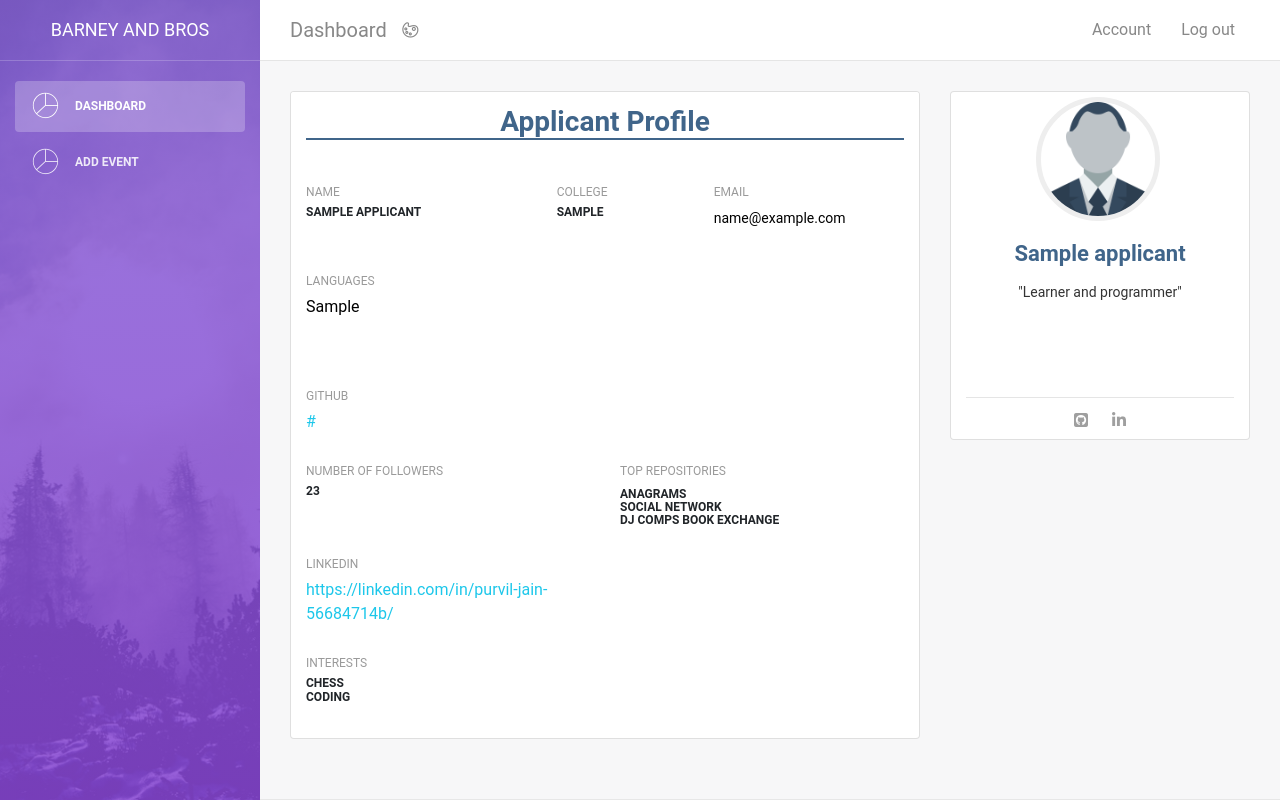
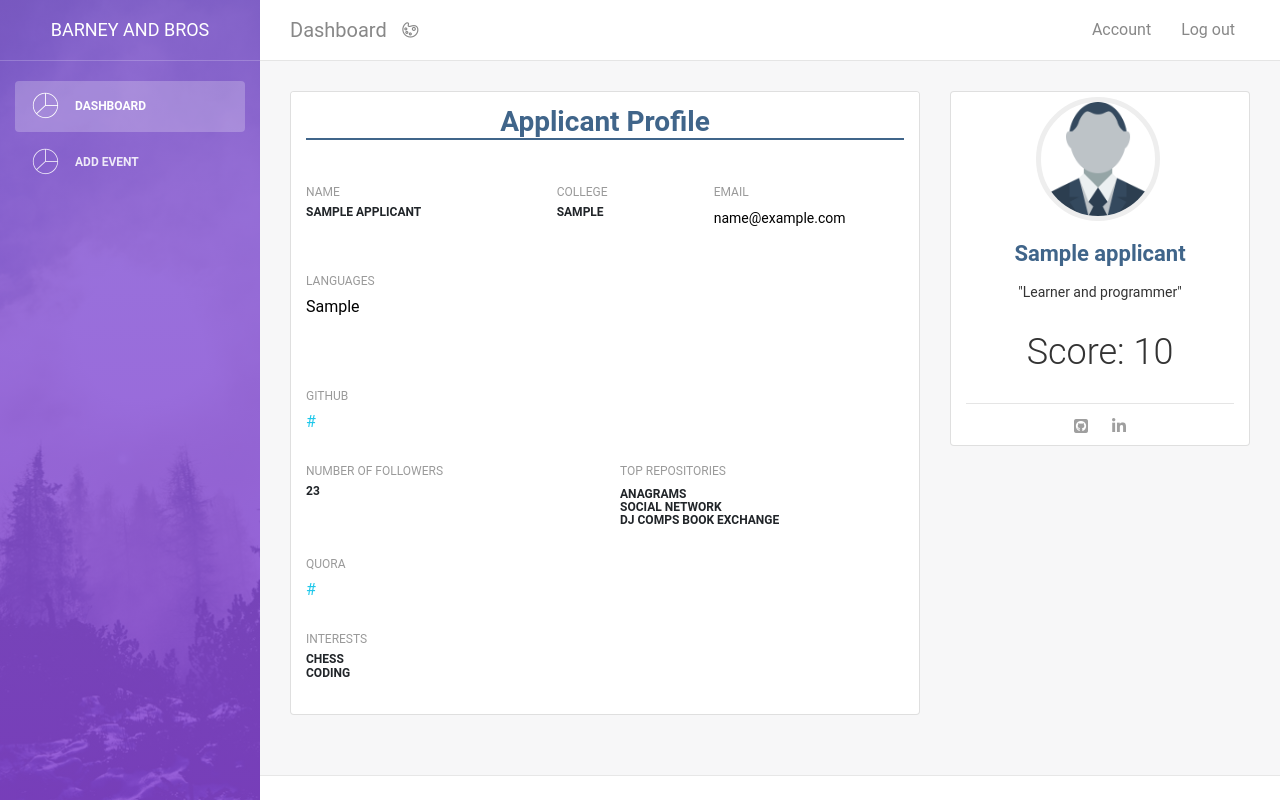
Before and after one commit to aayushkothari11/KJSCE-hackathon, a Django app: template kjsce/screener/templates/screener/user.html in a window 1280 px wide. Run offline with Django 3.2, Linux system fonts and the light colour scheme; tables that the repository leaves empty hold one stand-in row (values such as "Sample post"); the template is opened without the code that fills it: values that come from a table or form of the project are taken from there, most other values are stand-ins (such as "Sample title", 1, 10 or a date in 2020); some libraries are stand-ins or nearby versions.

Commit message:
Added score and profile url to profiles

```diff
--- a/kjsce/screener/templates/screener/user.html
+++ b/kjsce/screener/templates/screener/user.html
@@ -138,7 +138,7 @@
                                         <div class="col-md-6 pr-1">
                                             <label>Github</label>
                                             <br>
-                                            <a href="https://github.com/purviljain">{{applicant.github_url}}</a>
+                                            <a href="{{applicant.github_url}}">{{applicant.github_url}}</a>
                                         </div>
 
                                     </div>
@@ -158,9 +158,9 @@
                                     <br>
                                     <div class="row">
                                         <div class="col-md-6 pr-1">
-                                            <label>Linkedin</label>
+                                            <label>Quora</label>
                                             <br>
-                                            <a href="https://linkedin.com/in/purvil-jain-56684714b/">https://linkedin.com/in/purvil-jain-56684714b/</a>
+                                            <a href="{{applicant.quora_url}}">{{applicant.quora_url}}</a>
                                         </div>
                                     </div>
                                     <br>
@@ -186,11 +186,10 @@
                                             <h4 style="font-weight:600; margin-top: -10px;color: rgb(64, 101, 138)" class="title">{{applicant.name}}</h4>
                                         </p>
                                     </div>
-                                    <p class="description text-center">
+                                    <div class="description text-center" style="text-align:center">
                                         "Learner and programmer"
-                                        <!-- <br> Your chick she so thirsty
-                                        <br> I'm in that two seat Lambo" -->
-                                    </p>
+                                        <h2>Score: {{applicant.score}}</h2>
+                                    </div>
                                 </div>
                                 <hr>
                                 <div class="button-container mr-auto ml-auto">
```
Also changed, not shown: 1 other file.
